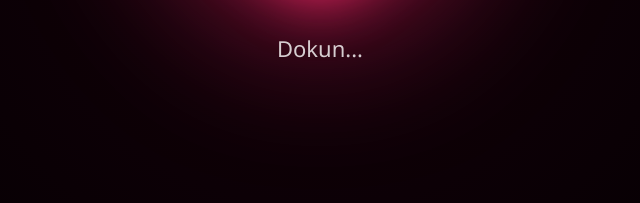
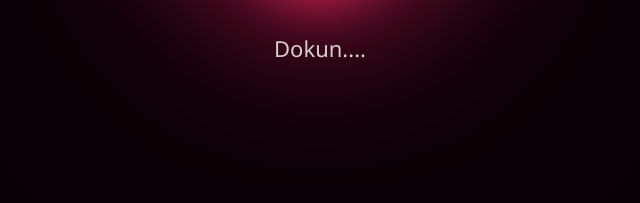
Before and after one commit to SilentLex/dogacik, a plain HTML site: page index.html in a window 1280 px wide. Shown: the part 496-699 px from the top of the page, 320-960 px from the left. Drawn offline with Linux system fonts and the light colour scheme.

Commit message:
Update index.html

```diff
--- a/index.html
+++ b/index.html
@@ -29,7 +29,7 @@
     "/>
   </svg>
 
-  <div class="text">Dokun...</div>
+  <div class="text">Dokun....</div>
 </div>
 
 <!-- MESAJ -->
```
